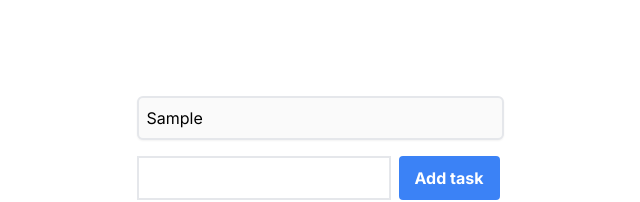
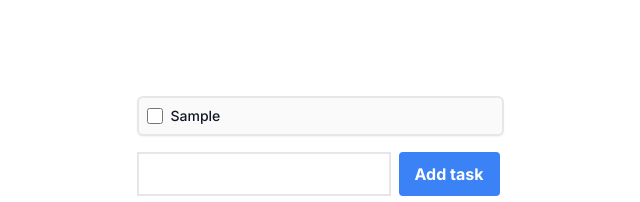
Before and after one commit to victordantasdev/taskman, a Next.js app: page / in a window 1280 px wide. Both pictures are taken after typing "Sample" into the empty fields and a click on the button "Add task". Shown: the top 202 px of the page, without its empty margins (320-960 px from the left). Built offline with nearby package versions, Linux system fonts and the light colour scheme.

Commit message:
feat: adds checkbox to mark task as done #8

```diff
--- /dev/null
+++ b/src/components/TaskLabel/index.tsx
@@ -0,0 +1,36 @@
+import { TaskLabelProps } from "./types";
+
+export function TaskLabel({
+  task,
+  taskIsDone,
+  doneTasks,
+  setDoneTasks
+}: TaskLabelProps) {
+  return (
+    <div className="flex justify-between items-center w-[100%]">
+      <div className="flex justify-center items-center">
+        <input
+          checked={taskIsDone}
+          id={task.id}
+          type="checkbox"
+          value=""
+          className="w-4 h-4 text-blue-600 bg-gray-100 border-gray-300 rounded focus:ring-blue-500 dark:focus:ring-blue-600 dark:ring-offset-gray-800 focus:ring-2 dark:bg-gray-700 dark:border-gray-600"
+          onChange={() => {
+            if (taskIsDone) {
+              setDoneTasks(doneTasks?.filter((t) => t !== task.id))
+            } else {
+              setDoneTasks([...doneTasks ? doneTasks : [], task.id])
+            }
+          }}
+        />
+
+        <label
+          htmlFor={task.id}
+          className={`ml-2 text-sm font-medium text-gray-900 ${taskIsDone && 'line-through'}`}
+        >
+          {task.name}
+        </label>
+      </div>
+    </div>
+  )
+}
--- /dev/null
+++ b/src/components/TaskLabel/types.ts
@@ -0,0 +1,9 @@
+import { type Dispatch, type SetStateAction } from "react"
+import { type Task } from "../TaskList/types"
+
+export type TaskLabelProps = {
+  task: Task
+  taskIsDone: boolean
+  doneTasks: string[]
+  setDoneTasks: Dispatch<SetStateAction<string[]>>
+}
--- a/src/components/TaskList/index.tsx
+++ b/src/components/TaskList/index.tsx
@@ -3,14 +3,14 @@
 import { nanoid } from "nanoid";
 import { useCallback, useEffect, useState } from "react";
 
-export type Task = {
-  id: string
-  name: string
-}
+import { TaskLabel } from "../TaskLabel";
+
+import { type Task } from "./types";
 
 export function TaskList() {
   const [tasks, setTasks] = useState<Task[]>([]);
   const [taskName, setTaskName] = useState("");
+  const [doneTasks, setDoneTasks] = useState<string[]>([]);
 
   const addTask = useCallback(() => {
     setTasks((prev) => [...(prev ? prev : []), { name: taskName, id: nanoid() }]);
@@ -37,12 +37,19 @@ export function TaskList() {
       {!!tasks?.length && (
         <ol className="flex gap-2 flex-col">
           {tasks?.map((task) => {
+            const taskIsDone = doneTasks?.includes(task.id);
+
             return (
               <li
                 className="bg-neutral-50 border-2 flex gap-1 p-2 items-center content-center shadow-sm rounded-md z-auto animate-fade-down"
                 key={task.id}
               >
-                {task.name}
+                <TaskLabel
+                  task={task}
+                  taskIsDone={taskIsDone}
+                  doneTasks={doneTasks}
+                  setDoneTasks={setDoneTasks}
+                />
               </li>
             )
           })}
--- /dev/null
+++ b/src/components/TaskList/types.ts
@@ -0,0 +1,4 @@
+export type Task = {
+  id: string
+  name: string
+}
```
